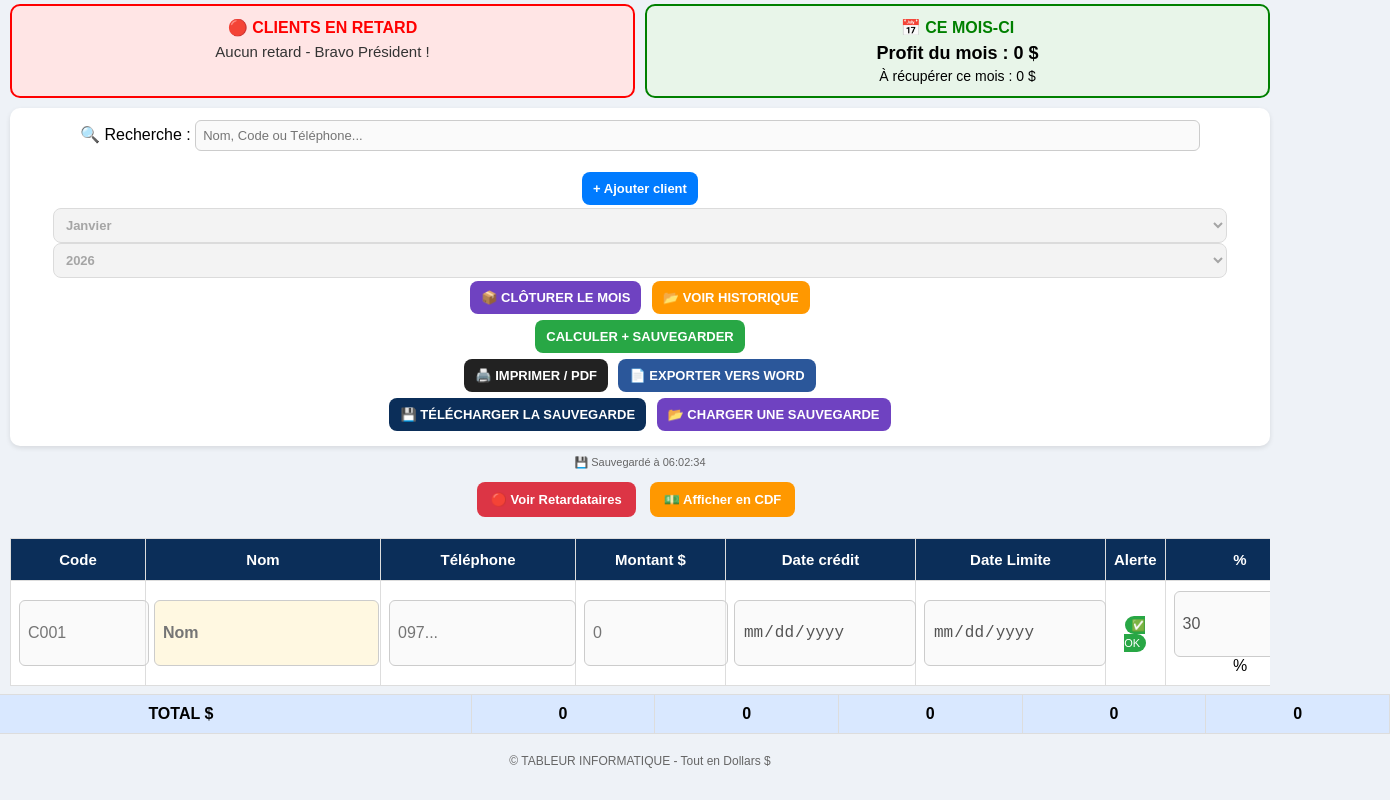
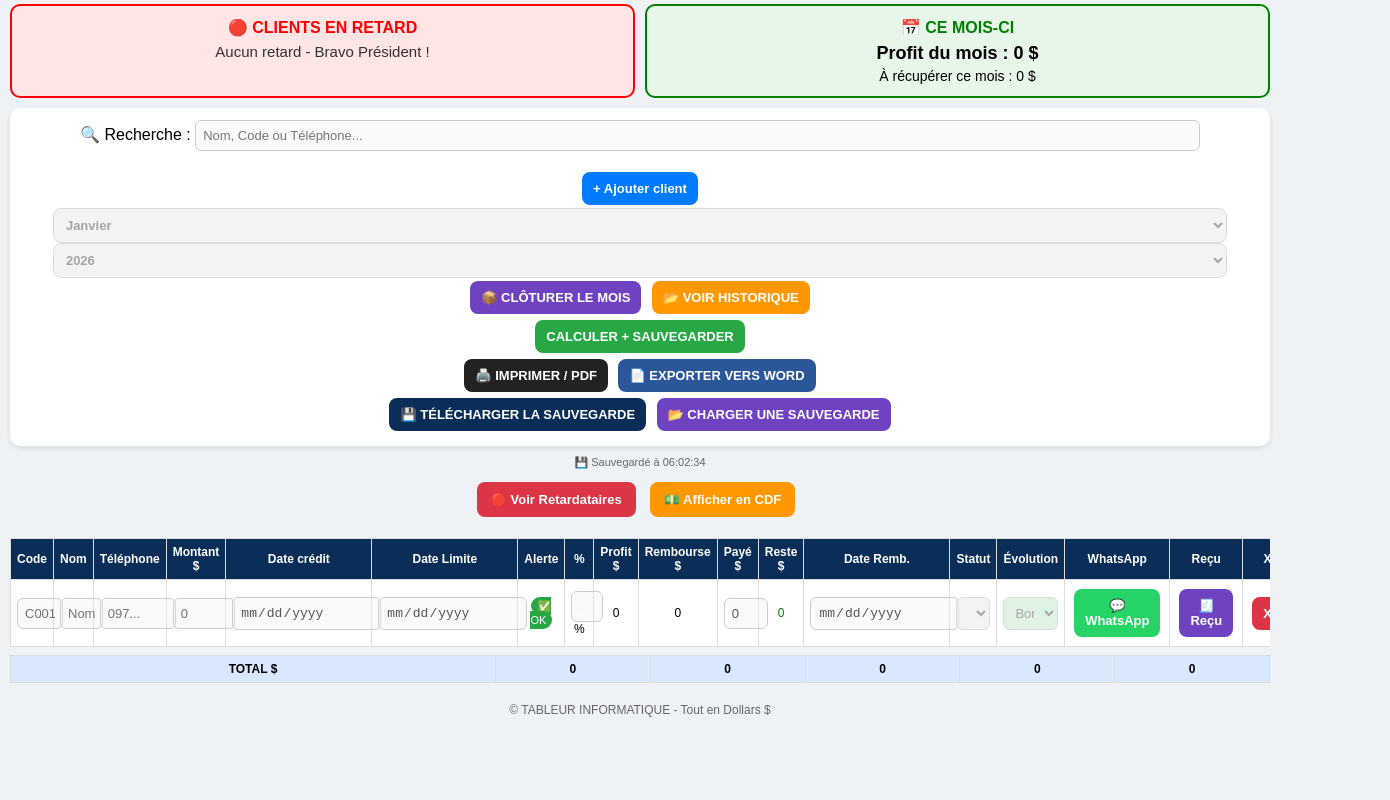
Before and after one commit to tableurinformatique-web/Mes-clients, a plain HTML site: page offline.html in a window 1280 px wide. Shown: the part 693-1493 px from the top of the page, 1390 px wide, since content can reach past the window. After the commit the page ends 1442 px from the top, so only its background shows below. Drawn offline with Linux system fonts and the light colour scheme.

Commit message:
Update offline.html

```diff
--- a/offline.html
+++ b/offline.html
@@ -46,14 +46,8 @@ canvas{max-width:100%; background:white; border-radius:10px}
 #recuBox{display:none; position:fixed; top:0; left:0; width:100%; height:100%; background:white; z-index:999; padding:20px; overflow:auto}
 #sauvegardeInfo{font-size:11px; color:#666; text-align:center; margin:4px 0}
 @media print{ .no-print{display:none !important} body{background:white} }
-table{min-width:1500px !important;}
-th{font-size:15px !important; padding:12px 8px !important; white-space:nowrap;}
-td{font-size:16px !important; padding:10px 8px !important;}
-td input, td select{font-size:16px !important; padding:10px 8px !important; min-width:115px !important; height:44px !important;}
-td:nth-child(1) input{min-width:100px !important;}
-td:nth-child(2) input{min-width:200px !important; font-weight:bold; background:#fff8e1;}
-td:nth-child(3) input{min-width:160px !important;}
-td:nth-child(5) input, td:nth-child(6) input, td:nth-child(13) input{min-width:155px !important;}
+table{min-width:0 !important; width:100% !important;}
+td input, td select{min-width:0 !important; width:100% !important;}
 </style>
 </head>
 <body>
```
